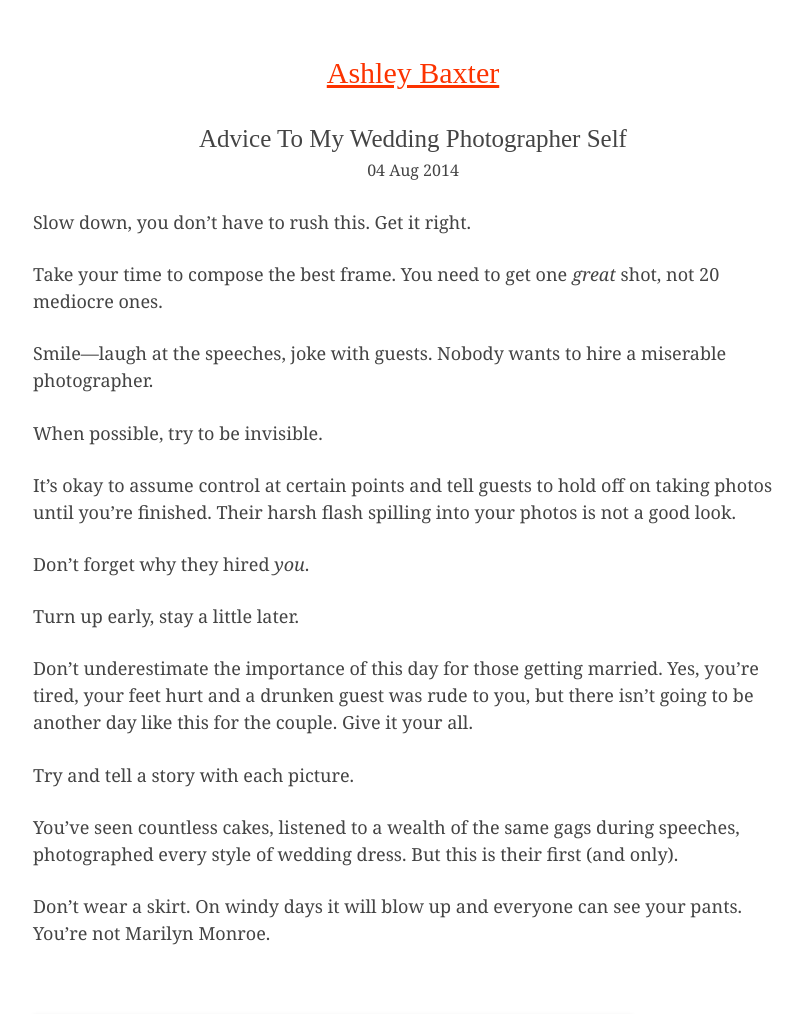
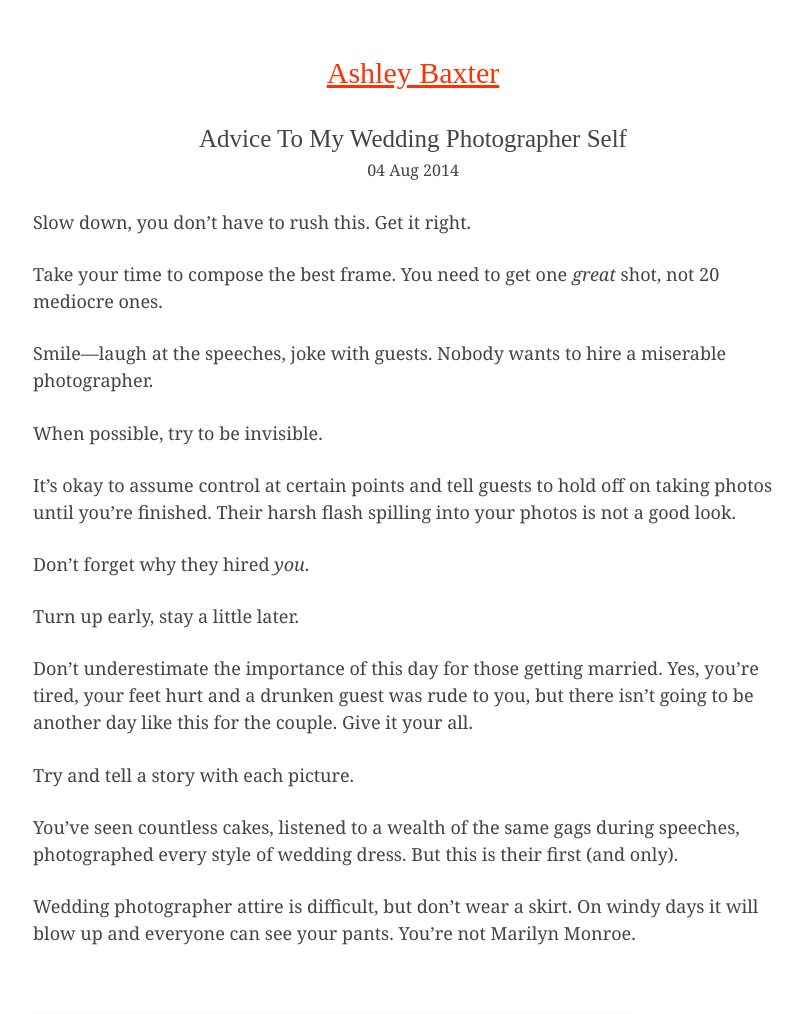
Before and after one commit to ashleybaxter/iamashley, a Jekyll site: the page built from _posts/2014-08-04-advice-to-my-wedding-photographer-self.markdown, in a window 1280 px wide. Shown: the top 1014 px of the page, without its empty margins (227-1030 px from the left). Built offline with Jekyll 4.4.1, drawn with Linux system fonts in a browser that asks for light colours; some web fonts are replaced; Markdown is read by kramdown in place of the engine named in the settings; grey boxes are pictures that could not be loaded.

Commit message:
Blog post given more context

```diff
--- a/_posts/2014-08-04-advice-to-my-wedding-photographer-self.markdown
+++ b/_posts/2014-08-04-advice-to-my-wedding-photographer-self.markdown
@@ -25,4 +25,4 @@ Try and tell a story with each picture.
 
 You've seen countless cakes, listened to a wealth of the same gags during speeches, photographed every style of wedding dress. But this is their first (and only).
 
-Don't wear a skirt. On windy days it will blow up and everyone can see your pants. You're not Marilyn Monroe.
+Wedding photographer attire is difficult, but don't wear a skirt. On windy days it will blow up and everyone can see your pants. You're not Marilyn Monroe.
```
